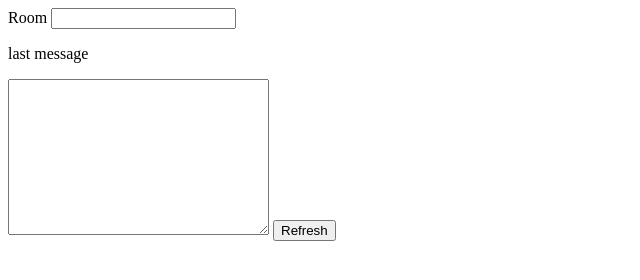
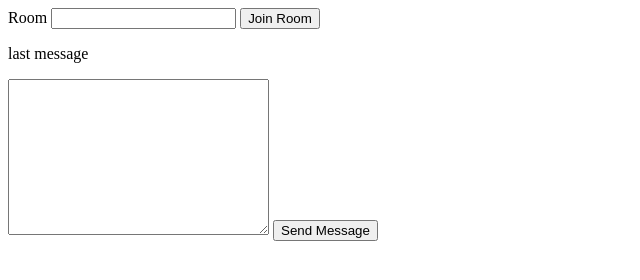
Before and after one commit to TobogganDev/real-time-project, a plain HTML site: page front/index.html in a window 1280 px wide. Shown: the whole page, without its empty margins (0-640 px from the left). Drawn offline with nearby package versions, Linux system fonts and the light colour scheme; no server answers.

Commit message:
:sparkles: Fix Form and Adding button :sparkles:

```diff
--- a/front/index.html
+++ b/front/index.html
@@ -7,15 +7,14 @@
 </head>
 <body>
     <div id="room_div">
-      <form id="room_form" data-dashlane-rid="e8a39741ab2ab9af" data-form-type="other">
-          <label for="room_input">Room</label>
-          <input type="text" id="room_input" data-dashlane-rid="cfcbfbdd9b591004" data-form-type="other">
-      </form>
-  </div>
+            <label for="room_input">Room</label>
+            <input type="text" id="room_input" data-dashlane-rid="cfcbfbdd9b591004" data-form-type="other">
+            <button onclick="joinRoom()">Join Room</button>
+    </div>
     <p>last message</p>
     <p class="data"></p>
     <textarea name="" id="" cols="30" rows="10"></textarea>
-    <button onclick="send()">Refresh</button>
+    <button onclick="sendMessage()">Send Message</button>
 
 </body>
 <script src="https://cdn.socket.io/4.7.5/socket.io.min.js" integrity="sha384-2huaZvOR9iDzHqslqwpR87isEmrfxqyWOF7hr7BY6KG0+hVKLoEXMPUJw3ynWuhO" crossorigin="anonymous"></script>
@@ -41,18 +40,18 @@
         }
     });
 
+    // Send a message
+    let sendMessage = () => {
+        socket.emit('message', text.value, room);
+        console.log(`Message : ${text.value}\nTo room : ${room ? room : 'default'}`);
+    }
+
     // Join a Room
-    room_input.addEventListener('change', (e) => {
+    let joinRoom = () => {
         socket.emit('leave', room);
-        socket.emit('join', e.target.value);
-        room = e.target.value;
+        socket.emit('join', room_input.value);
+        room = room_input.value;
         console.log(`Connected to room : ${room ? room : 'default'}`);
-    });
-
-    // Send a message
-    text.addEventListener('change', (e) => {
-        socket.emit('message', e.target.value, room);
-        console.log(`Message : ${e.target.value}\nTo room : ${room ? room : 'default'}`);
-    });
+    }
 </script>
 </html>
```
